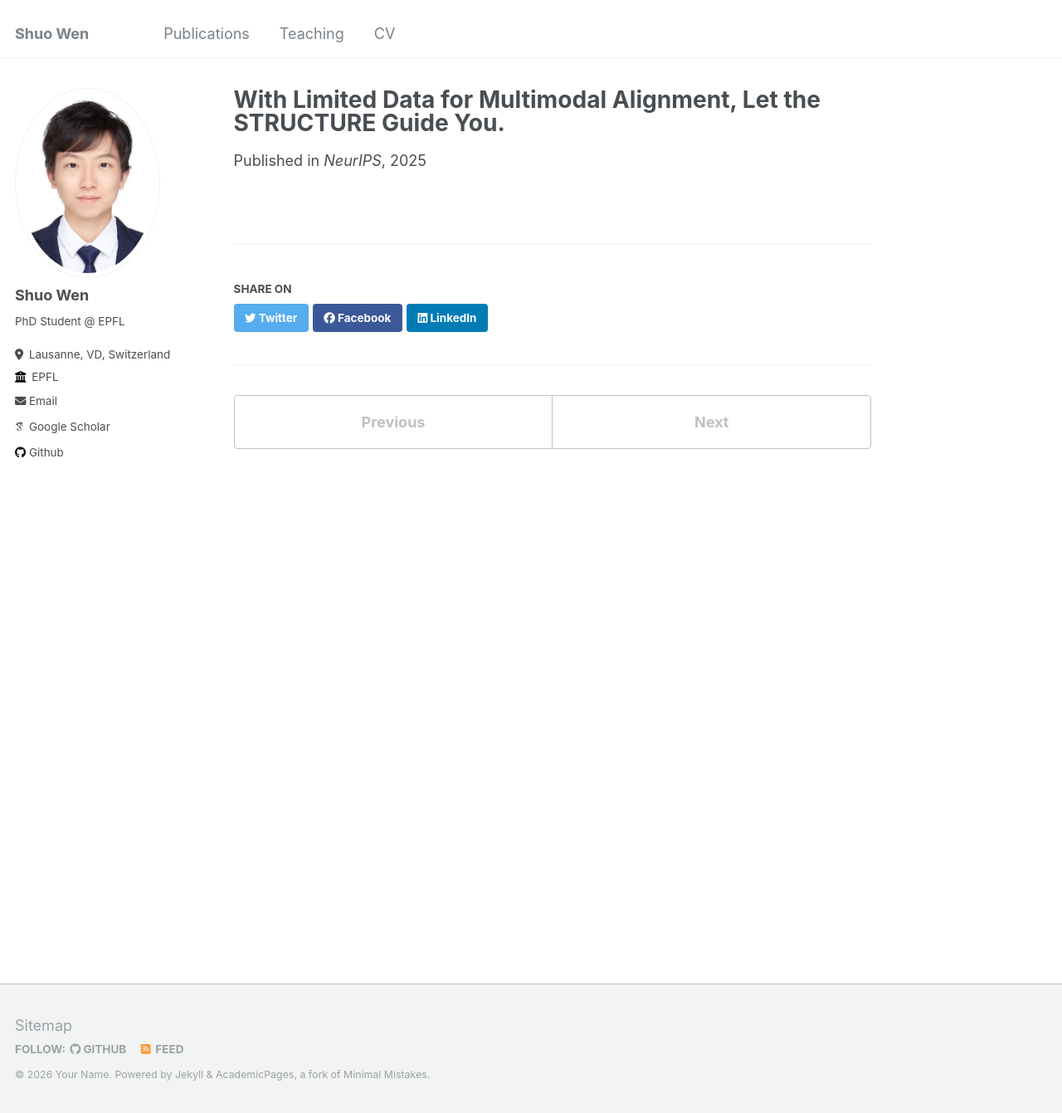
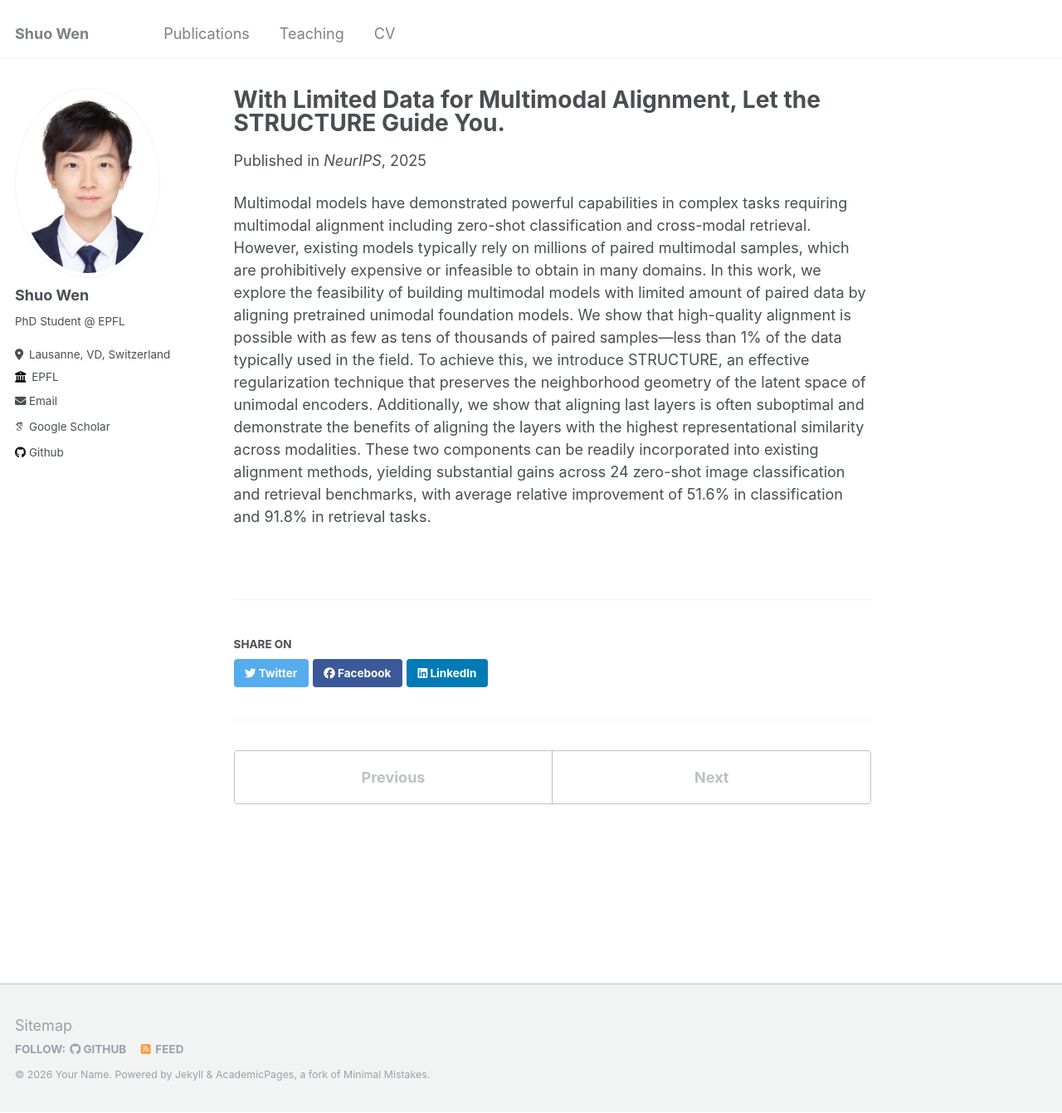
Before and after one commit to wenshuo128/wenshuo128.github.io, a Jekyll site: the page built from _publications/NeurIPS_2025.md, in a window 1280 px wide and 1341 px high. Shown: the whole window at 83% size. Built offline with Jekyll 4.4.1, drawn with Linux system fonts in a browser that asks for light colours; some web fonts are replaced.

Commit message:
Update NeurIPS_2025.md

```diff
--- a/_publications/NeurIPS_2025.md
+++ b/_publications/NeurIPS_2025.md
@@ -6,3 +6,5 @@ date: 2025-09-01
 venue: 'NeurIPS'
 paperurl: 'https://brbiclab.epfl.ch/projects/structure/'
 ---
+
+Multimodal models have demonstrated powerful capabilities in complex tasks requiring multimodal alignment including zero-shot classification and cross-modal retrieval. However, existing models typically rely on millions of paired multimodal samples, which are prohibitively expensive or infeasible to obtain in many domains. In this work, we explore the feasibility of building multimodal models with limited amount of paired data by aligning pretrained unimodal foundation models. We show that high-quality alignment is possible with as few as tens of thousands of paired samples—less than 1% of the data typically used in the field. To achieve this, we introduce STRUCTURE, an effective regularization technique that preserves the neighborhood geometry of the latent space of unimodal encoders. Additionally, we show that aligning last layers is often suboptimal and demonstrate the benefits of aligning the layers with the highest representational similarity across modalities. These two components can be readily incorporated into existing alignment methods, yielding substantial gains across 24 zero-shot image classification and retrieval benchmarks, with average relative improvement of 51.6% in classification and 91.8% in retrieval tasks.
```
